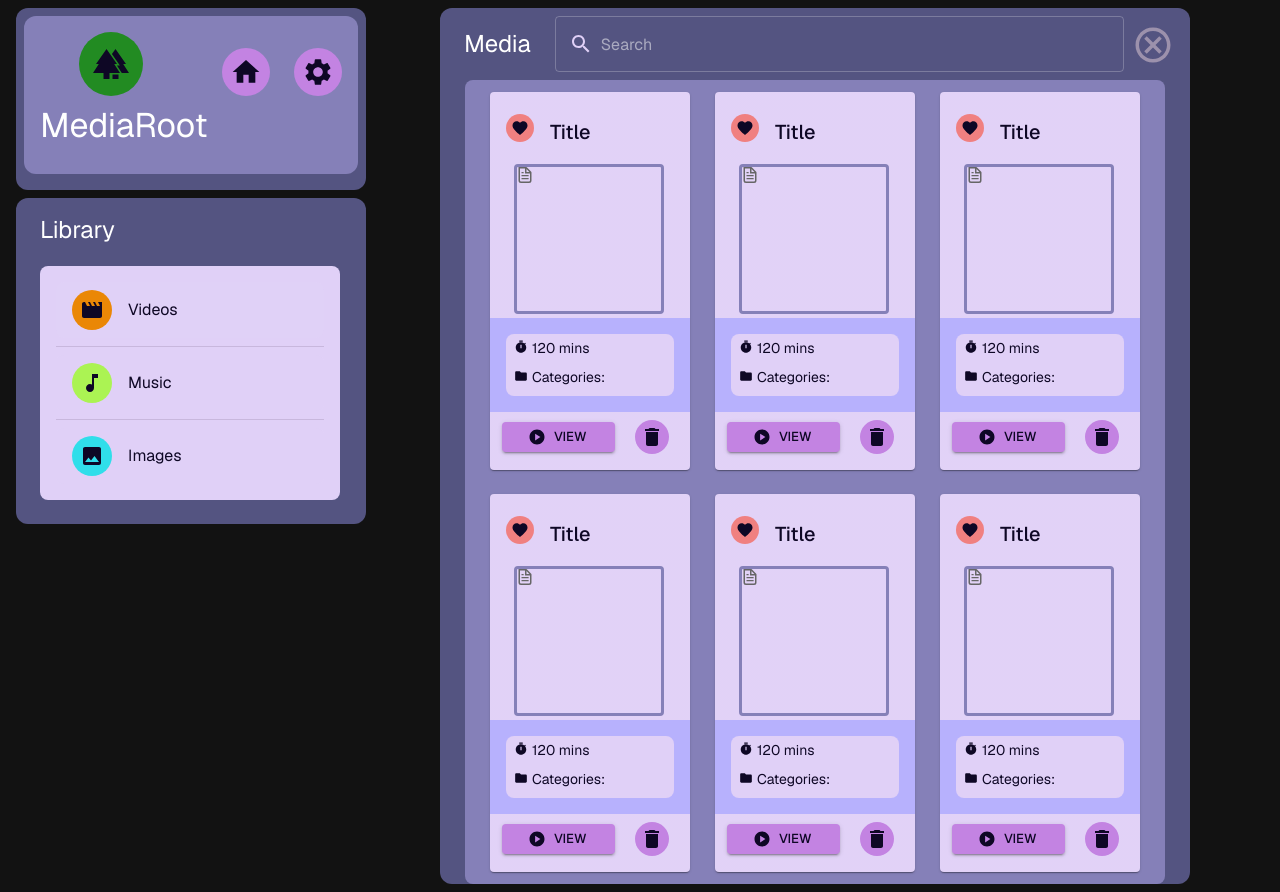
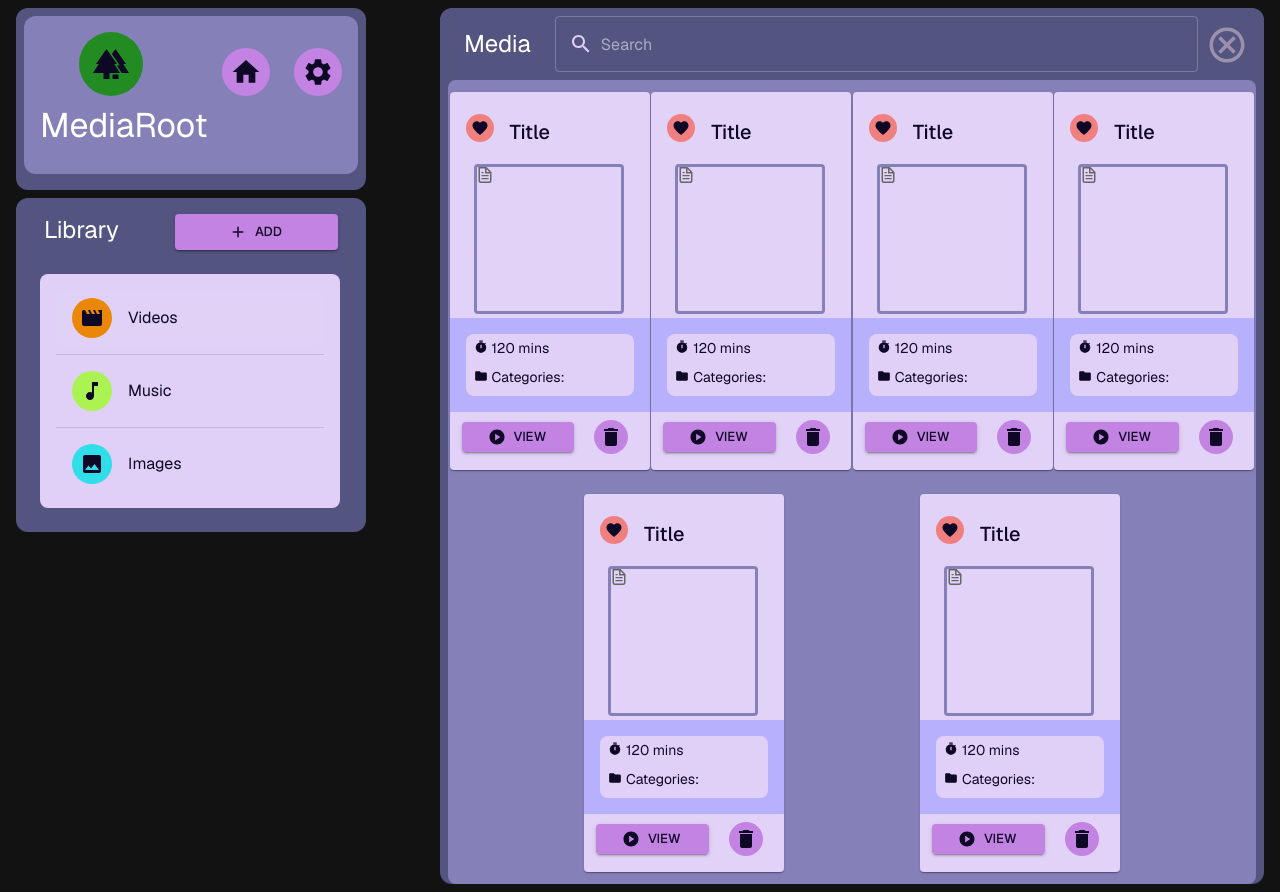
Before and after one commit to stephenmcgrath20103121/fyp, a Next.js app in the folder client/: page / in a window 1280 px wide. Built offline with nearby package versions, Linux system fonts and the light colour scheme; what @mui/material-nextjs would draw is missing.

Commit message:
Added Add Button, minor adjustments to dashboard layout to better accommodate larger screens

```diff
--- a/client/app/components/dashboard/media-list.tsx
+++ b/client/app/components/dashboard/media-list.tsx
@@ -18,7 +18,7 @@ export default function MediaList() {
   };
 
   return (
-    <Grid sx={{ maxWidth: 750, bgcolor: 'background.paper', pl: 1, pr: 1, p1: 2, borderRadius: 3}}>
+    <Grid sx={{ bgcolor: 'background.paper', pl: 1, pr: 1, p1: 2, borderRadius: 3}}>
       <Grid container columnSpacing={2}>
         <Typography component ="h5" variant="h5" gutterBottom sx={{pl:2, pt:2.5, pb:.5}}>
           Media
@@ -30,7 +30,7 @@ export default function MediaList() {
           <CancelIcon sx={{width: 42, height: 42, color: 'primary.dark'}} />
         </IconButton>
       </Grid>
-      <Grid sx={{ maxWidth: 700, bgcolor: 'tertiary.main', margin: 'auto', borderRadius: 2 }}>
+      <Grid sx={{ bgcolor: 'tertiary.main', margin: 'auto', borderRadius: 2 }}>
       <Grid container sx={{justifyContent: "space-evenly", alignItems: "flex-start",}}>
         <MediaCard />
         <MediaCard />
--- a/client/app/components/dashboard/side-menu.tsx
+++ b/client/app/components/dashboard/side-menu.tsx
@@ -12,6 +12,8 @@ import ImageIcon from '@mui/icons-material/Image';
 import ListItemAvatar from '@mui/material/ListItemAvatar';
 import Avatar from '@mui/material/Avatar';
 import Divider from '@mui/material/Divider';
+import Button from '@mui/material/Button';
+import AddIcon from '@mui/icons-material/Add';
 
 export default function SideMenu() {
   const [selectedIndex, setSelectedIndex] = React.useState(0);
@@ -25,9 +27,14 @@ export default function SideMenu() {
 
   return (
     <Grid sx={{ maxWidth: 350, bgcolor: 'background.paper', p: 1, borderRadius: 3}}>
+      <Grid container sx={{justifyContent: 'space-between', ml: .5, mr: .5}}>
       <Typography component ="h5" variant="h5" gutterBottom sx={{pl:2, pt:1, pb:.5}}>
         Library
       </Typography>
+      <Button variant="contained" size="small" startIcon={<AddIcon />} sx={{bgcolor: "secondary.main", color: "primary.contrastText", ml: 2, mr: 2, mt: 1, mb: 1, pl: 7, pr: 7}}>
+        Add
+      </Button>
+      </Grid>
       <Grid sx={{ maxWidth: 300, bgcolor: 'primary.main', margin: 2, borderRadius: 2 }}>
       <nav aria-label="media types">
         <List>
```
